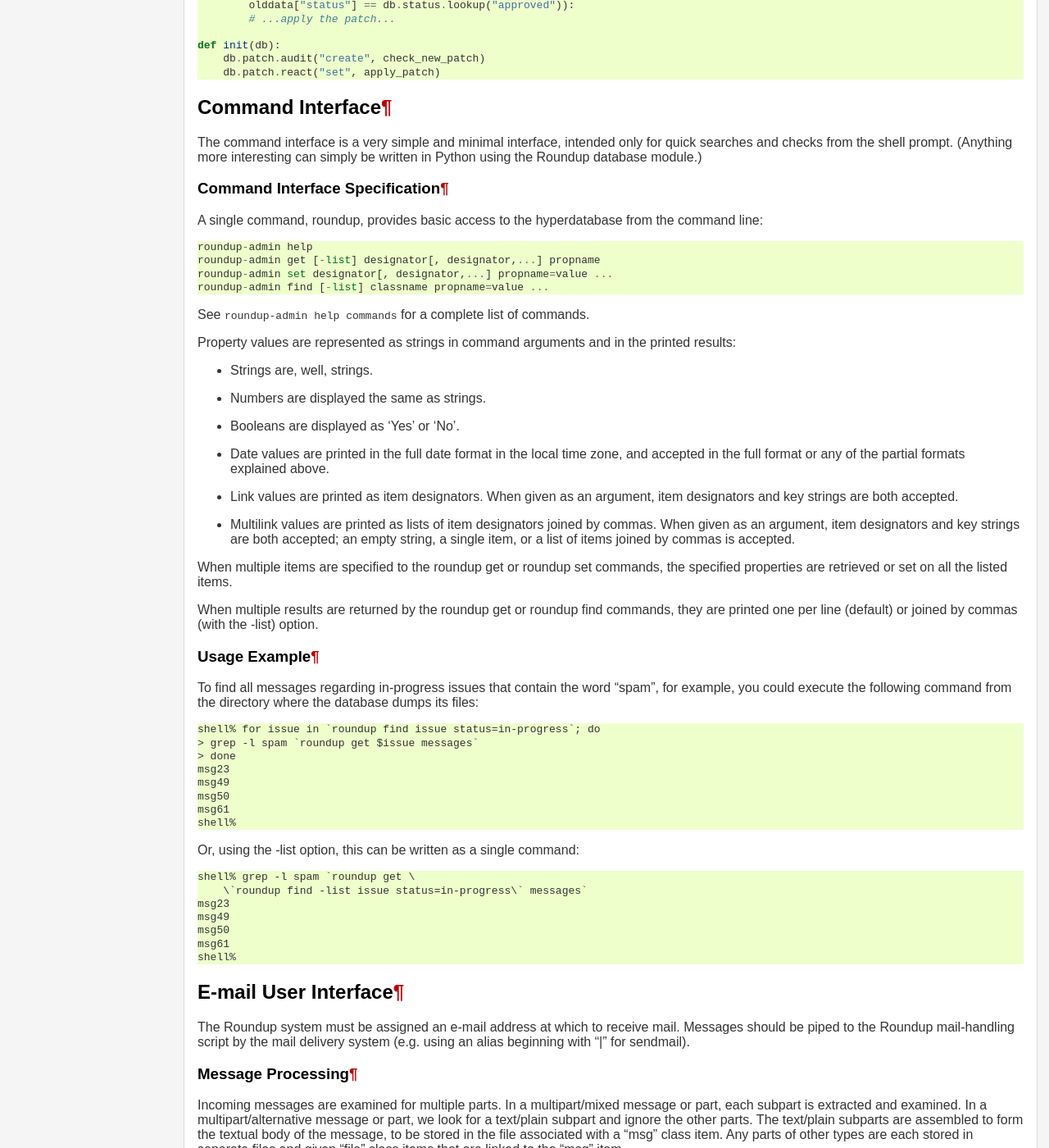
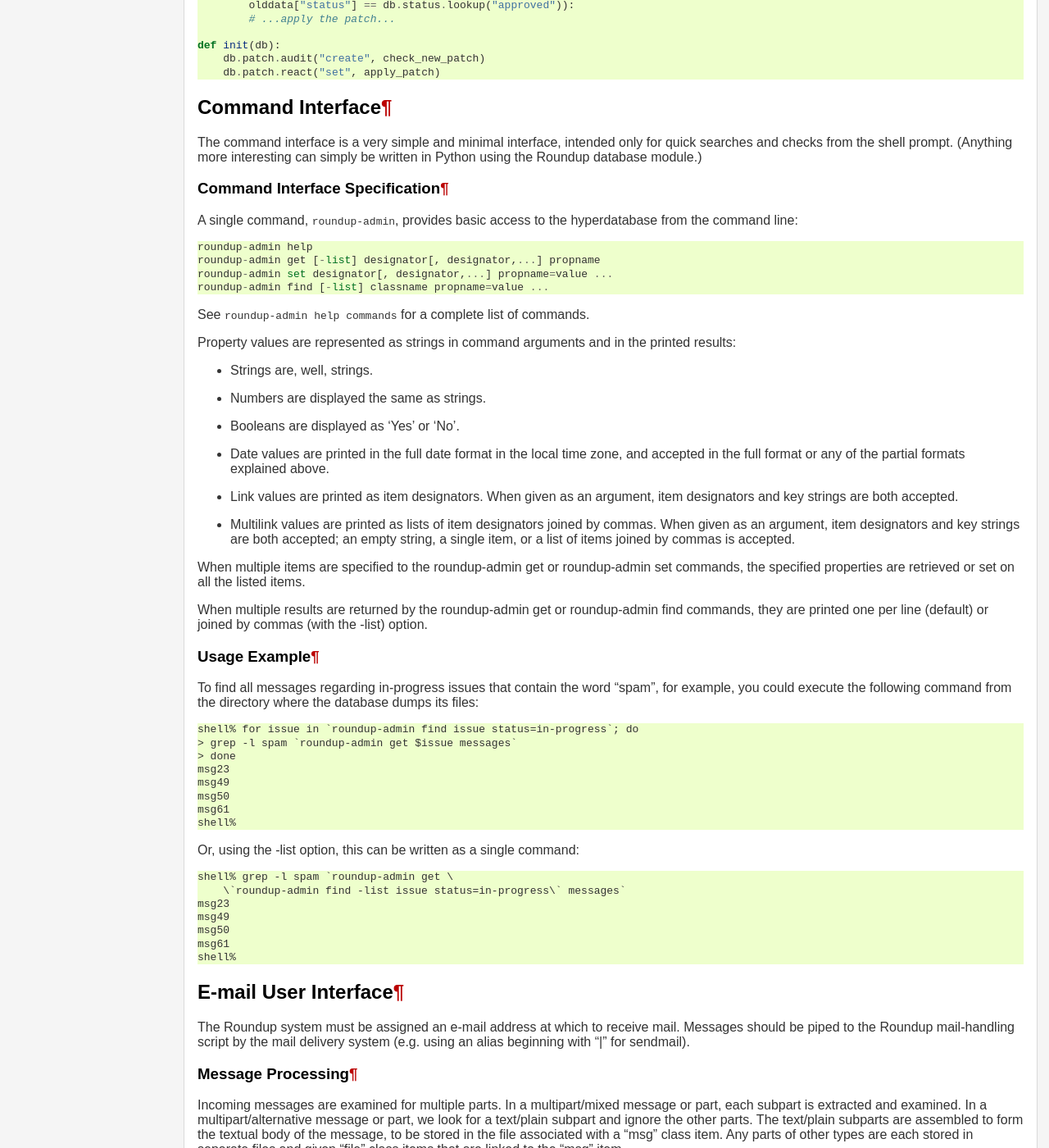
Before and after one commit to hemmecke/roundup-svn, a Sphinx documentation site: the page built from doc/design.txt, in a window 1280 px wide and 1400 px high, scrolled down 16677 px. Shown: the whole window at 82% size. Built offline with Sphinx 7.4.7, drawn with Linux system fonts in a browser that asks for light colours; pages that are not in the unit, such as notebooks, are missing from menus; some of the changed text lies outside the part shown.

Commit message:
fix
git-svn-id: https://svn.roundup-tracker.org/svnroot/roundup/roundup/trunk@4474 57a73879-2fb5-44c3-a270-3262357dd7e2

```diff
--- a/doc/design.txt
+++ b/doc/design.txt
@@ -1008,7 +1008,7 @@ module.)
 Command Interface Specification
 ~~~~~~~~~~~~~~~~~~~~~~~~~~~~~~~
 
-A single command, roundup, provides basic access to the hyperdatabase
+A single command, ``roundup-admin``, provides basic access to the hyperdatabase
 from the command line::
 
     roundup-admin help
@@ -1039,11 +1039,12 @@ the printed results:
   are both accepted; an empty string, a single item, or a list of items
   joined by commas is accepted.
 
-When multiple items are specified to the roundup get or roundup set
+When multiple items are specified to the roundup-admin get or roundup-admin set
 commands, the specified properties are retrieved or set on all the
 listed items.
 
-When multiple results are returned by the roundup get or roundup find
+When multiple results are returned by the roundup-admin get or
+roundup-admin find
 commands, they are printed one per line (default) or joined by commas
 (with the -list) option.
 
@@ -1055,8 +1056,8 @@ To find all messages regarding in-progress issues that contain the word
 "spam", for example, you could execute the following command from the
 directory where the database dumps its files::
 
-    shell% for issue in `roundup find issue status=in-progress`; do
-    > grep -l spam `roundup get $issue messages`
+    shell% for issue in `roundup-admin find issue status=in-progress`; do
+    > grep -l spam `roundup-admin get $issue messages`
     > done
     msg23
     msg49
@@ -1066,8 +1067,8 @@ directory where the database dumps its files::
 
 Or, using the -list option, this can be written as a single command::
 
-    shell% grep -l spam `roundup get \
-        \`roundup find -list issue status=in-progress\` messages`
+    shell% grep -l spam `roundup-admin get \
+        \`roundup-admin find -list issue status=in-progress\` messages`
     msg23
     msg49
     msg50
@@ -1156,7 +1157,7 @@ Setting Properties
 The e-mail interface also provides a simple way to set properties on
 issues.  At the end of the subject line, ``propname=value`` pairs can be
 specified in square brackets, using the same conventions as for the
-roundup ``set`` shell command.
+roundup-admin ``set`` shell command.
 
 
 Web User Interface
```
